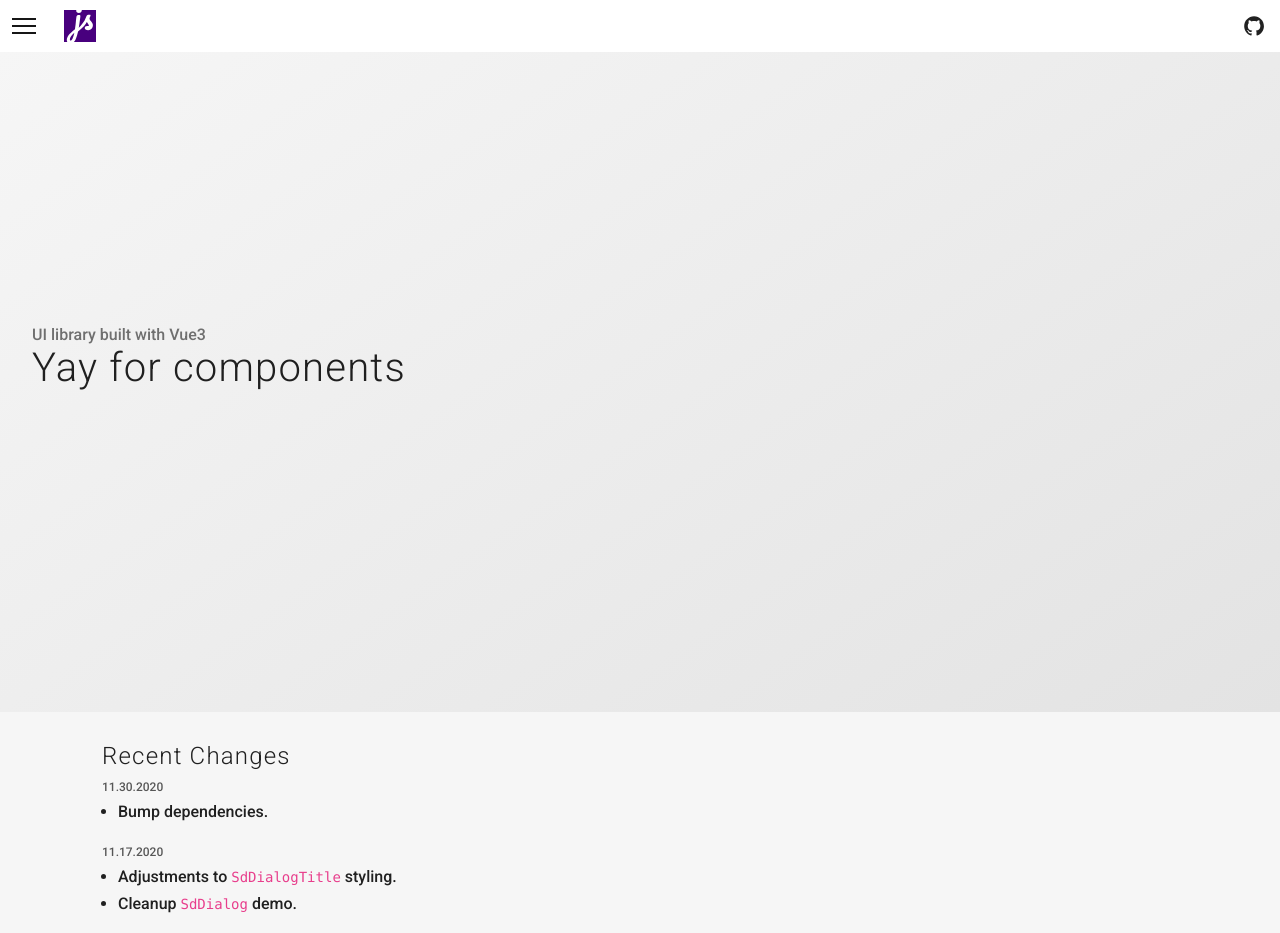
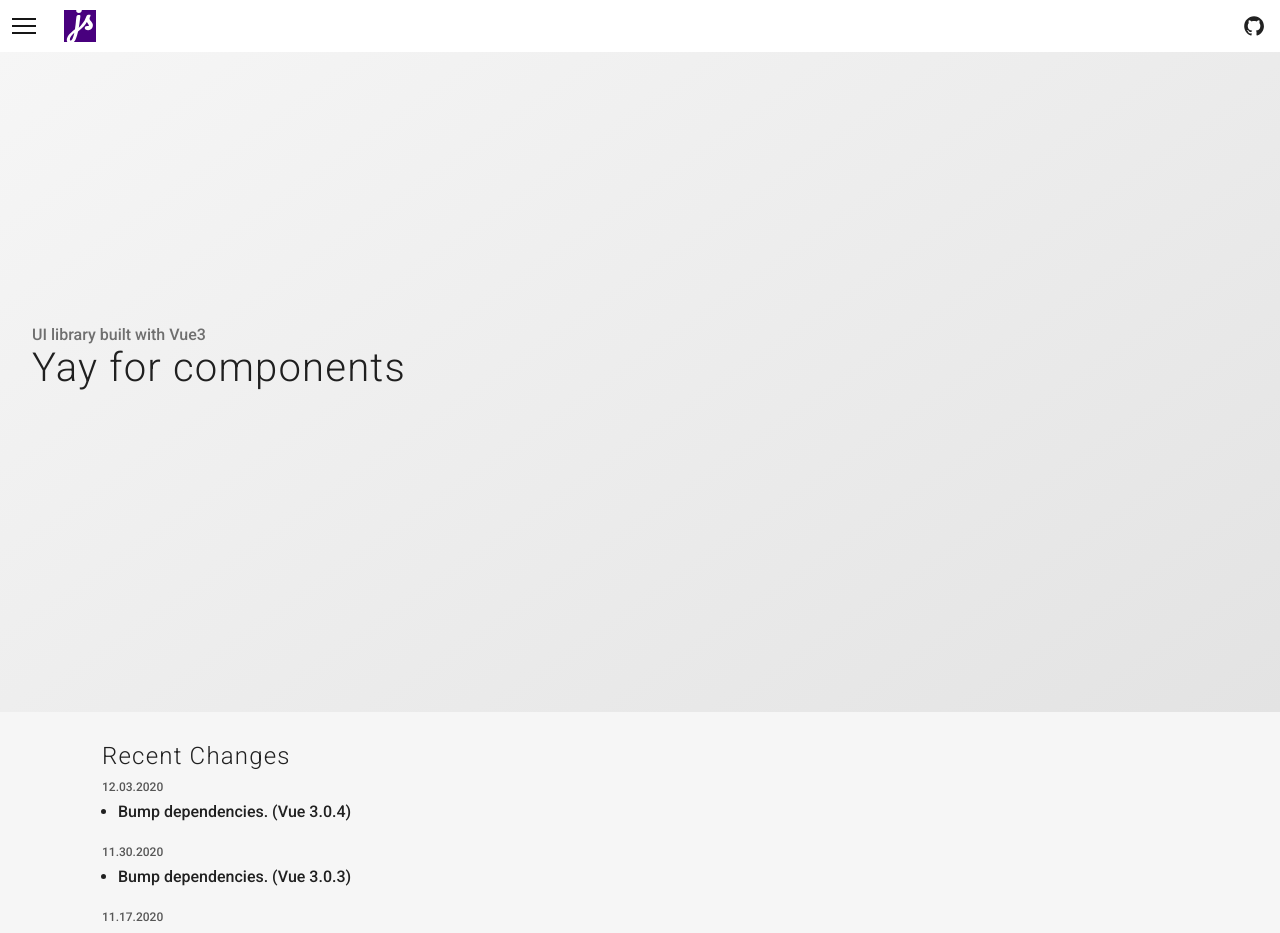
Before and after one commit to strizich/sdui, a Vue app: page / in a window 1280 px wide. Shown: the top 933 px of the page. Built offline with nearby package versions, Linux system fonts and the light colour scheme.

Commit message:
update changes

```diff
--- a/src/views/Home.vue
+++ b/src/views/Home.vue
@@ -6,9 +6,13 @@
     <!-- TODO: Convert this into component.-->
     <section>
       <h3 class="sd--text__header">Recent Changes</h3>
-        <p class="sd--text__footnote">11.30.2020</p>
+      <p class="sd--text__footnote">12.03.2020</p>
       <ul>
-        <li>Bump dependencies.</li>
+        <li>Bump dependencies. (Vue 3.0.4)</li>
+      </ul>
+      <p class="sd--text__footnote">11.30.2020</p>
+      <ul>
+        <li>Bump dependencies. (Vue 3.0.3)</li>
       </ul>
       <p class="sd--text__footnote">11.17.2020</p>
       <ul>
```
